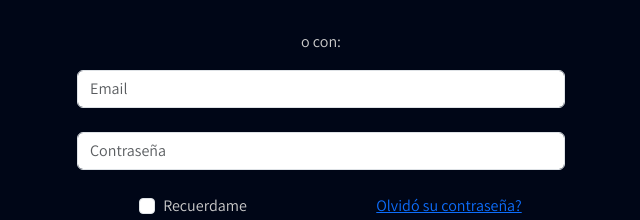
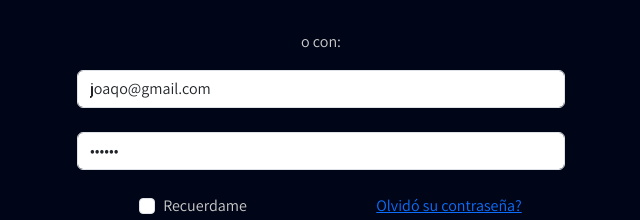
Before and after one commit to Joaqo99/rifas, a React (Vite) app: page /auth/login in a window 1280 px wide. Shown: the part 192-412 px from the top of the page, without its empty margins (319-959 px from the left). Built offline with nearby package versions, Linux system fonts and the light colour scheme.

Commit message:
Comienzo de funcionalidad del Auth y configuracion inicial de Firebase

```diff
--- a/package.json
+++ b/package.json
@@ -9,8 +9,11 @@
     "preview": "vite preview"
   },
   "dependencies": {
+    "@reduxjs/toolkit": "^1.9.3",
+    "firebase": "^9.17.1",
     "react": "^18.2.0",
     "react-dom": "^18.2.0",
+    "react-redux": "^8.0.5",
     "react-router-dom": "^6.8.1"
   },
   "devDependencies": {
--- a/src/auth/pages/LoginPage.jsx
+++ b/src/auth/pages/LoginPage.jsx
@@ -1,3 +1,6 @@
+import { useDispatch } from 'react-redux';
+import { useForm } from '../../hooks/useForm';
+import { checkingAuthentication, startFacebookLogin, startGoogleLogin } from '../../store/auth/thunks';
 import './LoginPageStyles.css';
 
 const iconButtonStyle = {
@@ -17,24 +20,67 @@ const buttonStyle = {
 
 
 export const LoginPage = () => {
+
+    const dispatch = useDispatch();
+
+    const {email, password, onInputChange} = useForm({
+        email: 'joaqo@gmail.com',
+        password: '123456'
+    });
+
+    const onSubmit = (e) => {
+        e.preventDefault();
+
+        console.log({email, password});
+        dispatch(checkingAuthentication());
+    };
+
+    const onGoogleLogin = () => {
+        console.log('onGoogleLogin');
+        dispatch(startGoogleLogin());
+
+    };
+
+    const onFacebookLogin = () => {
+        console.log('onFacebookLogin');
+        dispatch(startFacebookLogin());
+    };
+
+
     return (
         <div className="tab-pane fade show active" id="pills-login" role="tabpanel" aria-labelledby="tab-login">
-            <form>
+            <form onSubmit={onSubmit}>
                 <div className="text-center mb-3">
                     <p>Ingresar con:</p>
-                    <button style={iconButtonStyle} type="button" className="btn btn-link btn-floating mx-2 icon-button">
+                    <button onClick={onFacebookLogin} style={iconButtonStyle} type="button" className="btn btn-link btn-floating mx-2 icon-button">
                         <i className="fab fa-facebook-f"></i>
                     </button>
-                    <button style={iconButtonStyle} type="button" className="btn btn-link btn-floating mx-2 icon-button">
+                    <button onClick={onGoogleLogin} style={iconButtonStyle} type="button" className="btn btn-link btn-floating mx-2 icon-button">
                         <i className="fab fa-google"></i>
                     </button>
                 </div>
                 <p className="text-center">o con:</p>
                 <div className="form-outline mb-4">
-                    <input type="email" id="loginName" className="form-control" placeholder="Email" />
+                    <input
+                        type="email"
+                        id="loginName"
+                        className="form-control"
+                        placeholder="Email"
+                        name='email'
+                        value={email}
+                        onChange={onInputChange}
+                    />
                 </div>
                 <div className="form-outline mb-4">
-                    <input type="password" id="loginPassword" className="form-control" placeholder="Contraseña"/>
+                    <input
+                        type="password"
+                        id="loginPassword"
+                        className="form-control"
+                        placeholder="Contraseña"
+                        name='password'
+                        value={password}
+                        onChange={onInputChange}
+                    />
                 </div>
                 <div className="row mb-4">
                     <div className="col-md-6 d-flex justify-content-center">
--- /dev/null
+++ b/src/hooks/useForm.js
@@ -0,0 +1,25 @@
+import { useState } from 'react';
+
+export const useForm = ( initialForm = {} ) => {
+
+    const [ formState, setFormState ] = useState( initialForm );
+
+    const onInputChange = ({ target }) => {
+        const { name, value } = target;
+        setFormState({
+            ...formState,
+            [ name ]: value
+        });
+    }
+
+    const onResetForm = () => {
+        setFormState( initialForm );
+    }
+
+    return {
+        ...formState,
+        formState,
+        onInputChange,
+        onResetForm,
+    }
+}
--- a/src/main.jsx
+++ b/src/main.jsx
@@ -1,10 +1,14 @@
 import React from 'react'
 import ReactDOM from 'react-dom/client'
+import { Provider } from 'react-redux'
 import './index.css'
 import { RifasApp } from './RifasApp'
+import { store } from './store/store'
 
 ReactDOM.createRoot(document.getElementById('root')).render(
   <React.StrictMode>
-    <RifasApp />
+    <Provider store={store}>
+      <RifasApp />
+    </Provider>
   </React.StrictMode>,
 )
--- /dev/null
+++ b/src/store/auth/authSlice.js
@@ -0,0 +1,26 @@
+import { createSlice } from '@reduxjs/toolkit';
+export const authSlice = createSlice({
+    name: 'auth',
+    initialState: {
+        status: 'not-authenticated',
+        uid: null,
+        email: null,
+        displayName: null,
+        errorMessage: null,
+    },
+    reducers: {
+        login: (state, action) => {
+
+        },
+
+        logout: (state, payload) => {
+
+        },
+
+        checkingCredentials: (state) => {
+            state.status = 'checking';
+        }
+    }
+});
+
+export const { login, logout, checkingCredentials } = authSlice.actions;
--- /dev/null
+++ b/src/store/auth/thunks.js
@@ -0,0 +1,19 @@
+import { checkingCredentials } from "./authSlice";
+
+export const checkingAuthentication = (email, password) => {
+    return async (dispatch)=> {
+        dispatch(checkingCredentials())
+    };
+};
+
+export const startGoogleLogin = (email, password) => {
+    return async (dispatch)=> {
+        dispatch(checkingCredentials())
+    };
+};
+
+export const startFacebookLogin = (email, password) => {
+    return async (dispatch)=> {
+        dispatch(checkingCredentials())
+    };
+};
--- /dev/null
+++ b/src/store/store.js
@@ -0,0 +1,8 @@
+import { configureStore } from '@reduxjs/toolkit'
+import { authSlice } from './auth/authSlice'
+
+export const store = configureStore({
+    reducer: {
+        auth: authSlice.reducer,
+    },
+})
```
Also changed, not shown: src/firebase/config.js (added, +21 -0 lines), 1 other file (tests, documents, lock files or other folders).
